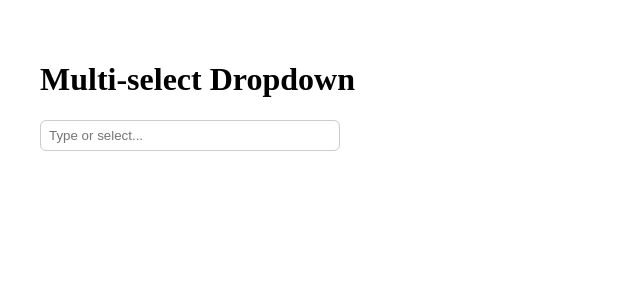
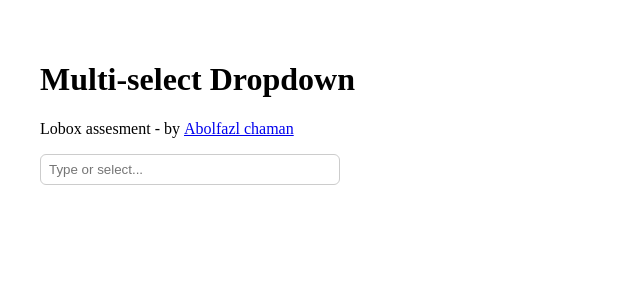
Before and after one commit to abolfazlchaman/lobox-abolfazl-chaman, a Next.js app: page / in a window 1280 px wide. Shown: the top 300 px of the page, without its empty margins (0-640 px from the left). Built offline with nearby package versions, Linux system fonts and the light colour scheme.

Commit message:
added credentials

```diff
--- a/app/page.tsx
+++ b/app/page.tsx
@@ -1,5 +1,6 @@
 "use client";
 import MultiSelectDropdown from "@/components/MultiSelectDropdown";
+import Link from "next/link";
 
 const options = [
   { label: "Education", emoji: "🎓" },
@@ -13,11 +14,21 @@ const options = [
 export default function HomePage() {
   return (
     <main style={{ padding: "2rem" }}>
-      <h1>Multi-select Dropdown</h1>
-      <MultiSelectDropdown
-        options={options}
-        onChange={(selected) => console.log("Selected:", selected)}
-      />
+      <h1>Multi-select Dropdown </h1>
+      <p>
+        Lobox assesment - by&nbsp;
+        <Link
+          target="_blank"
+          href={"www.abolfazlchaman.com"}>
+          Abolfazl chaman
+        </Link>
+      </p>
+      <div style={{ width: "300px" }}>
+        <MultiSelectDropdown
+          options={options}
+          onChange={(selected) => console.log("Selected:", selected)}
+        />
+      </div>
     </main>
   );
 }
```
